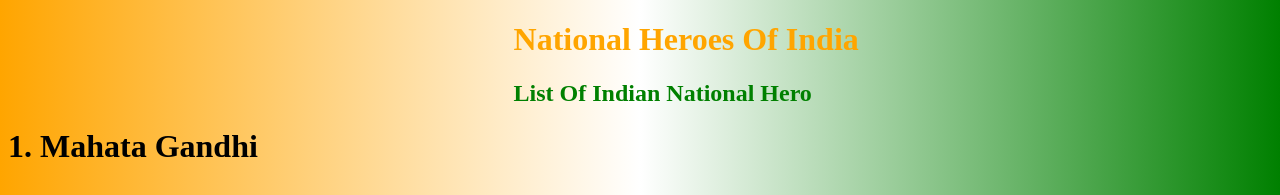
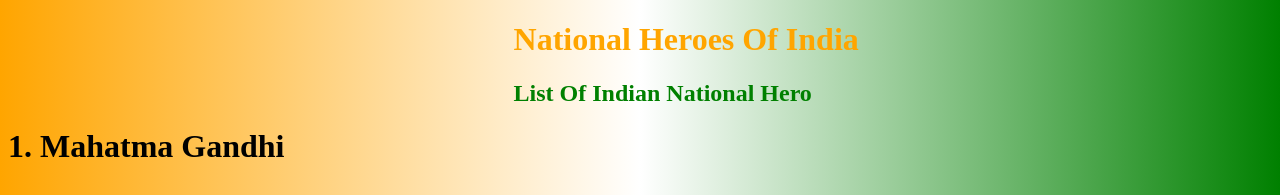
Before and after one commit to ajuThombare/flag.github.io, a plain HTML site: page index2.html in a window 1280 px wide. Shown: the top 195 px of the page. Drawn offline with Linux system fonts and the light colour scheme.

Commit message:
index2.html

```diff
--- a/index2.html
+++ b/index2.html
@@ -12,7 +12,7 @@
     <h2 class="header" id="h2">List Of Indian National Hero</h2>
 
     <div>
-        <h1>1. Mahata Gandhi</h1>
+        <h1>1. Mahatma Gandhi</h1>
         <div class="contain">
             <img src="1img.jpg" alt="Mahata Gandhi" width="300" height="200">
             <p> One of the most iconic men that ever took birth and still continues to survive in the lessons of passive-resistance and non-violence that he selflessly gave to the world, hence making it a much better place. He gave up everything, his law career; his house and wealthy family to fight for justice and for the betterment of his people who were being treated as third class citizens by the colonial British. Even in the harshest of conditions, he never gave up his morals and rules, no matter what the cost of it. Mahatma Gandhi has right fully been given the title of the father of the nation as India truly owes its independence as a republic and a democracy to this Short, thin brown man who needed a stick while walking to support him but who was strong enough to take the responsibility of an entire country and usher it to the world of sovereignty.</p>
```
